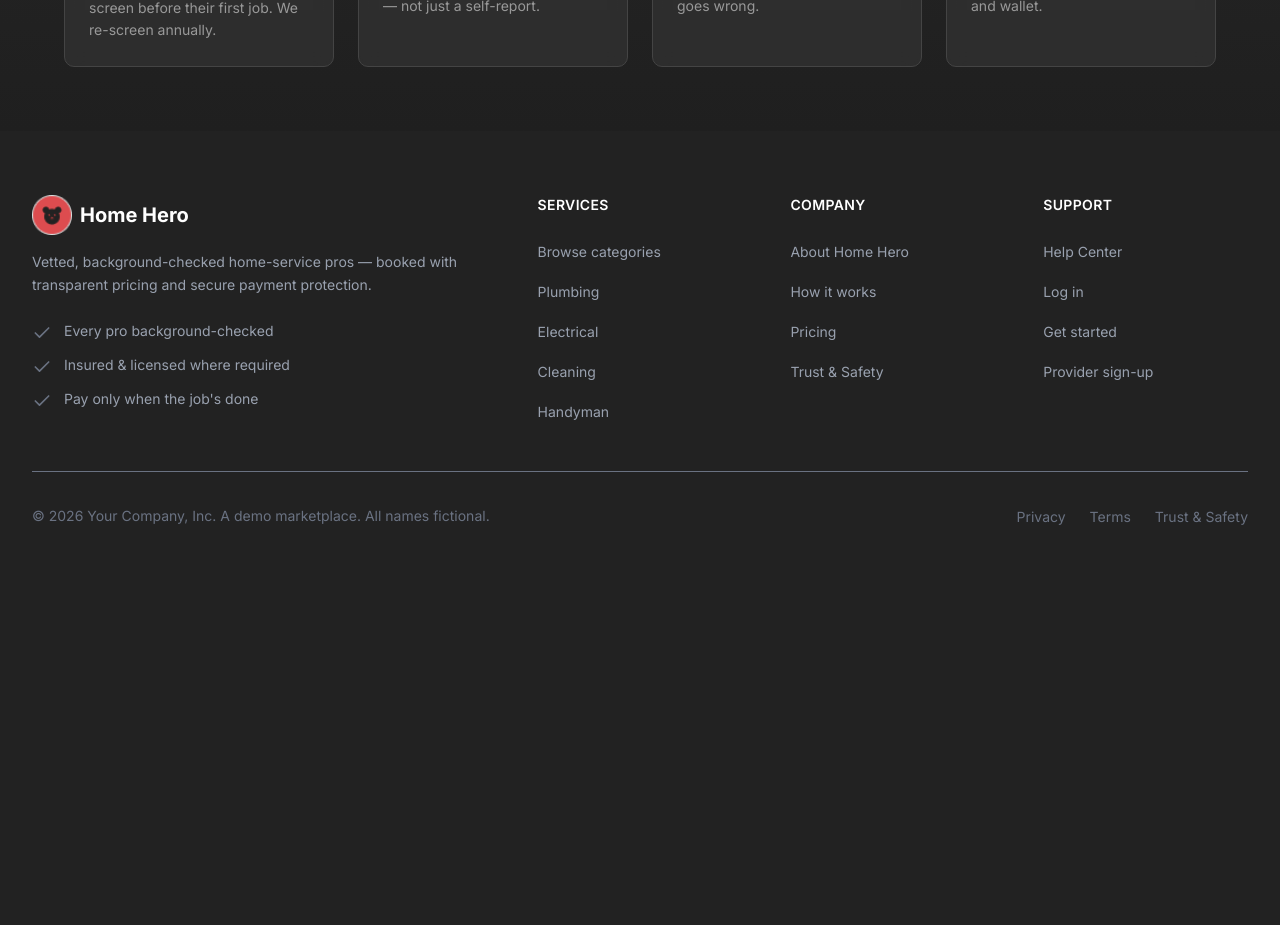
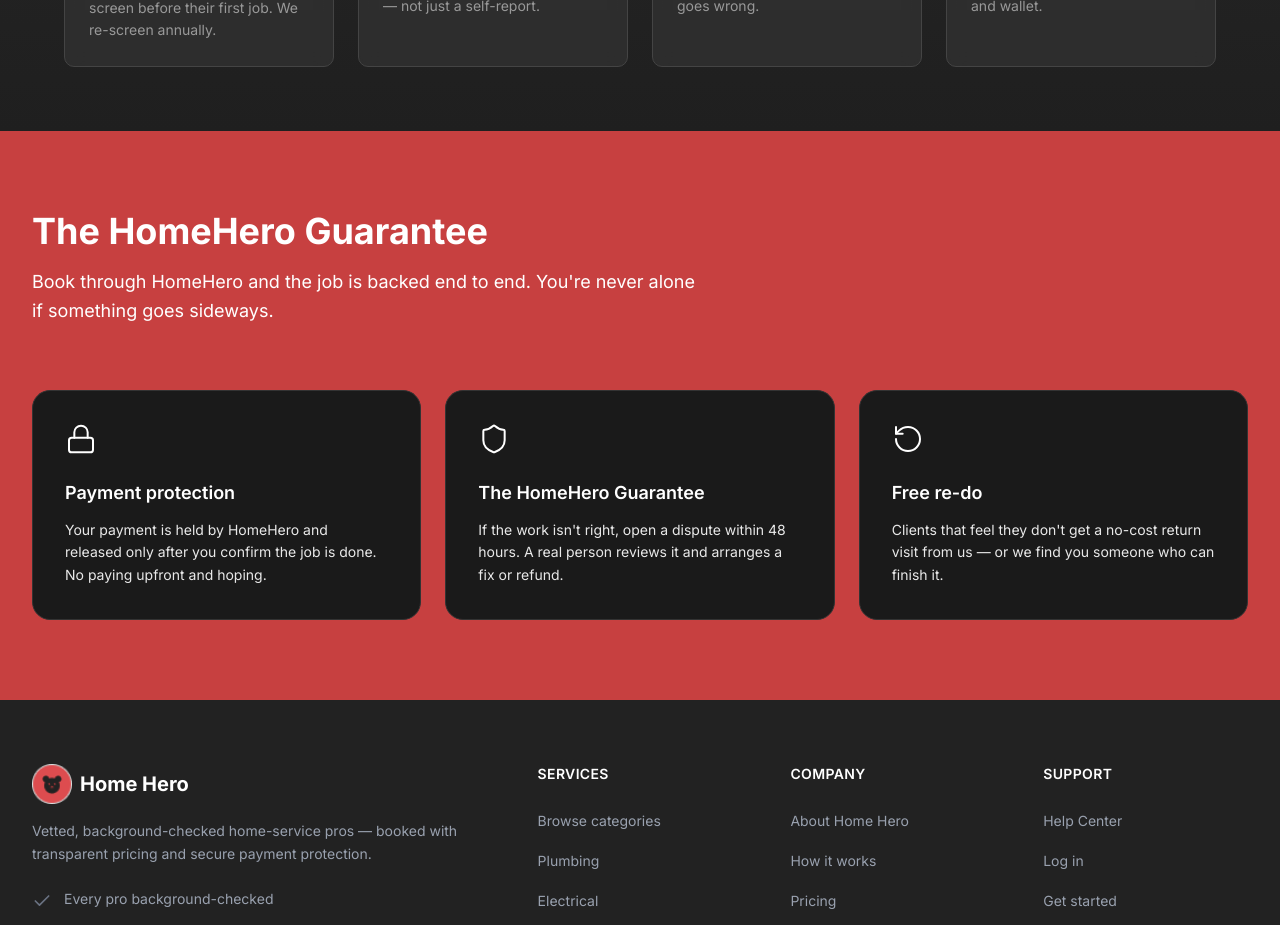
Before and after one commit to ehasunulislam/Ph_l2_A5_FixItNow_frontend, a Next.js app: page /trust-safety in a window 1280 px wide. Shown: the part 1300-2225 px from the top of the page. Before the commit the page ends 1892 px from the top, so only its background shows below. Built offline with nearby package versions, Linux system fonts and the light colour scheme; no server answers.

Commit message:
create the Guarantee component

```diff
--- /dev/null
+++ b/app/trust-safety/_components/Guarantee.tsx
@@ -0,0 +1,56 @@
+'use client'
+
+import { Lock, Shield, RotateCcw } from 'lucide-react'
+
+export default function Guarantee() {
+  const guarantees = [
+    {
+      icon: Lock,
+      title: 'Payment protection',
+      description: 'Your payment is held by HomeHero and released only after you confirm the job is done. No paying upfront and hoping.',
+    },
+    {
+      icon: Shield,
+      title: 'The HomeHero Guarantee',
+      description:
+        "If the work isn't right, open a dispute within 48 hours. A real person reviews it and arranges a fix or refund.",
+    },
+    {
+      icon: RotateCcw,
+      title: 'Free re-do',
+      description:
+        "Clients that feel they don't get a no-cost return visit from us — or we find you someone who can finish it.",
+    },
+  ]
+
+  return (
+    <section className="w-full bg-[#c74040] py-16 px-4 md:py-20 md:px-8">
+      <div className="max-w-7xl mx-auto">
+        <div className="mb-12 md:mb-16">
+          <h2 className="text-white text-3xl md:text-4xl font-bold mb-4">The HomeHero Guarantee</h2>
+          <p className="text-white text-base md:text-lg leading-relaxed max-w-2xl">
+            Book through HomeHero and the job is backed end to end. You&apos;re never alone if something goes sideways.
+          </p>
+        </div>
+
+        <div className="grid grid-cols-1 md:grid-cols-3 gap-6">
+          {guarantees.map((guarantee, index) => {
+            const IconComponent = guarantee.icon
+            return (
+              <div
+                key={index}
+                className="bg-[#1a1a1a] rounded-2xl p-8 border border-[#333333] hover:border-[#555555] transition-colors"
+              >
+                <div className="mb-6">
+                  <IconComponent className="w-8 h-8 text-white" strokeWidth={1.5} />
+                </div>
+                <h3 className="text-white text-lg font-semibold mb-3">{guarantee.title}</h3>
+                <p className="text-white text-sm leading-relaxed opacity-90">{guarantee.description}</p>
+              </div>
+            )
+          })}
+        </div>
+      </div>
+    </section>
+  )
+}
--- a/app/trust-safety/page.tsx
+++ b/app/trust-safety/page.tsx
@@ -1,12 +1,14 @@
 import React from 'react'
 import Hero from './_components/Hero'
 import Visting from './_components/Visiting'
+import Guarantee from './_components/Guarantee'
 
 const TrustSaftypage = () => {
   return (
     <div>
       <Hero />
       <Visting />
+      <Guarantee />
     </div>
   )
 }
```
